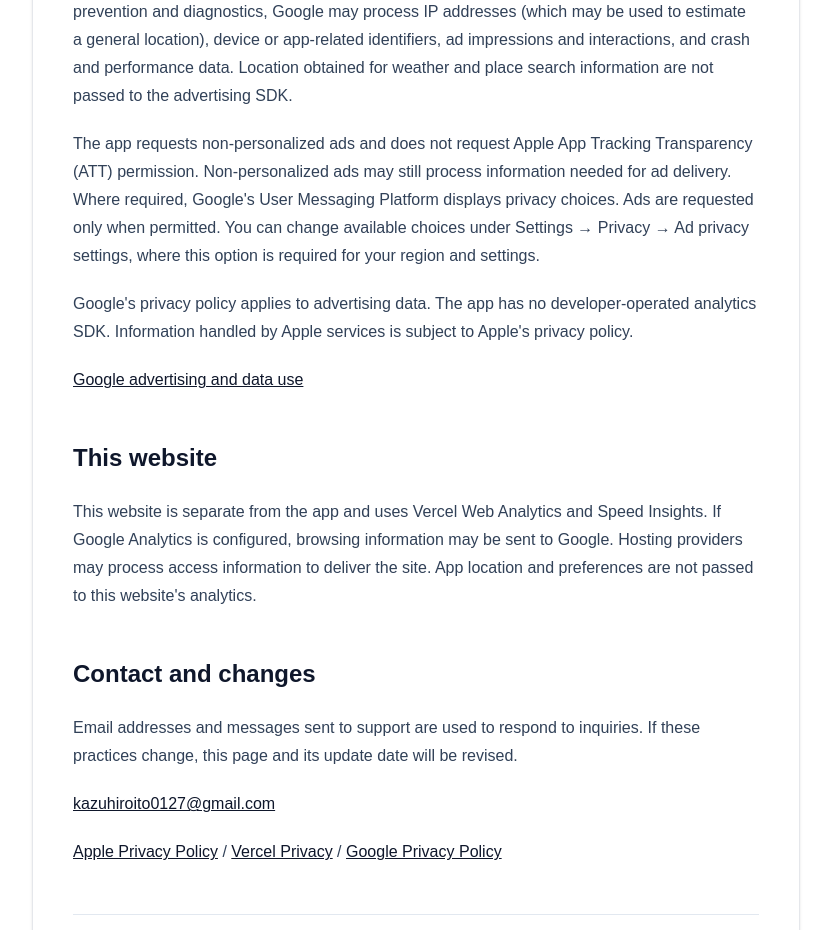
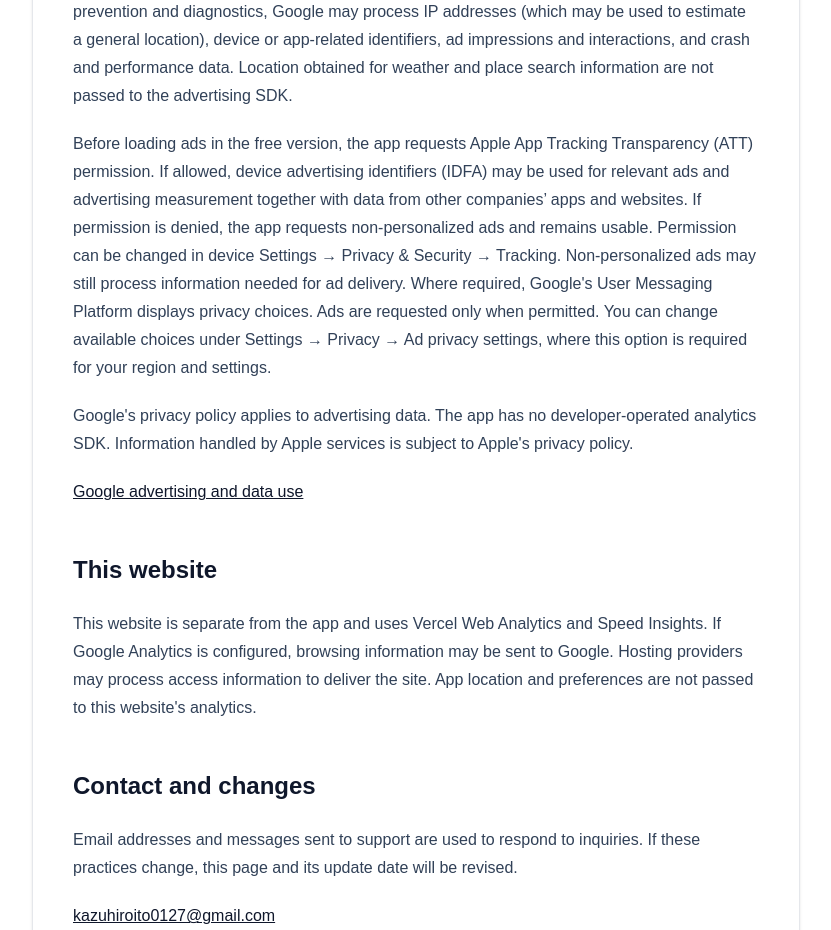
Before and after one commit to KazuhiroIto0127/omomuro.dev, a Next.js app: page /works/dot-biyori/en/privacy in a window 1280 px wide. Shown: the part 1280-2210 px from the top of the page, without its empty margins (224-1055 px from the left). Built offline with nearby package versions, Linux system fonts and the light colour scheme; no server answers; a web font is replaced by a local one; what tailwindcss-radix would draw is missing.

Commit message:
docs: explain optional tracking permission for ads

```diff
--- a/pages/works/dot-biyori/en/privacy.tsx
+++ b/pages/works/dot-biyori/en/privacy.tsx
@@ -37,7 +37,10 @@ export default function Page() {
         information are not passed to the advertising SDK.
       </p>
       <p>
-        The app requests non-personalized ads and does not request Apple App Tracking Transparency (ATT) permission.
+        Before loading ads in the free version, the app requests Apple App Tracking Transparency (ATT) permission. If
+        allowed, device advertising identifiers (IDFA) may be used for relevant ads and advertising measurement together
+        with data from other companies’ apps and websites. If permission is denied, the app requests non-personalized
+        ads and remains usable. Permission can be changed in device Settings → Privacy &amp; Security → Tracking.
         Non-personalized ads may still process information needed for ad delivery. Where required, Google&apos;s User
         Messaging Platform displays privacy choices. Ads are requested only when permitted. You can change available
         choices under Settings → Privacy → Ad privacy settings, where this option is required for your region and
--- a/pages/works/dot-biyori/privacy.tsx
+++ b/pages/works/dot-biyori/privacy.tsx
@@ -25,7 +25,9 @@ export default function Page() {
         AdMobのバナー広告を表示します。PROでは広告を表示せず、購入状態の確認が終わるまでは広告を読み込みません。広告配信、測定、不正防止や診断のため、GoogleがIPアドレス（おおまかな地域の推定に使われる場合があります）、端末やアプリに関連する識別子、広告の表示・操作情報、クラッシュや性能情報を処理する場合があります。天気取得のためにアプリが取得した位置情報や地点検索の内容は広告SDKに渡しません。
       </p>
       <p>
-        パーソナライズ広告は要求せず、Appleのトラッキング許可（ATT）を要求しません。非パーソナライズ広告でも広告配信に必要な情報が処理される場合があります。必要な地域ではGoogleのUser
+        無料版で広告を読み込む前に、Appleのトラッキング許可（ATT）を確認します。許可した場合は、端末の広告識別子（IDFA）などを、あなたに合った広告の表示や他社のアプリ・Webサイトのデータと組み合わせた広告の効果測定に利用する場合があります。許可しない場合は非パーソナライズ広告を要求し、アプリの利用を制限しません。許可は端末の「設定
+        → プライバシーとセキュリティ →
+        トラッキング」から変更できます。非パーソナライズ広告でも広告配信に必要な情報が処理される場合があります。必要な地域ではGoogleのUser
         Messaging
         Platformによる同意・選択画面を表示し、広告の要求が許可された場合だけ広告を読み込みます。変更が必要な場合は、アプリの「せってい
         → プライバシー → 広告のプライバシー設定」から選択を変更できます（対象地域・設定で表示されます）。
```
